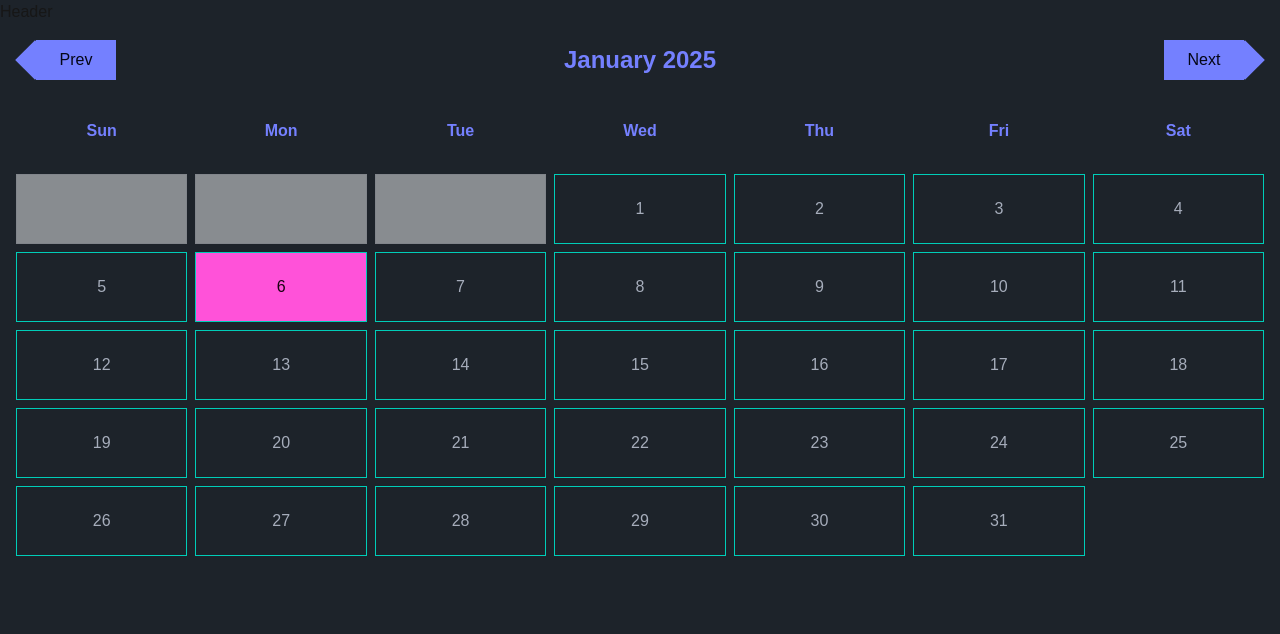
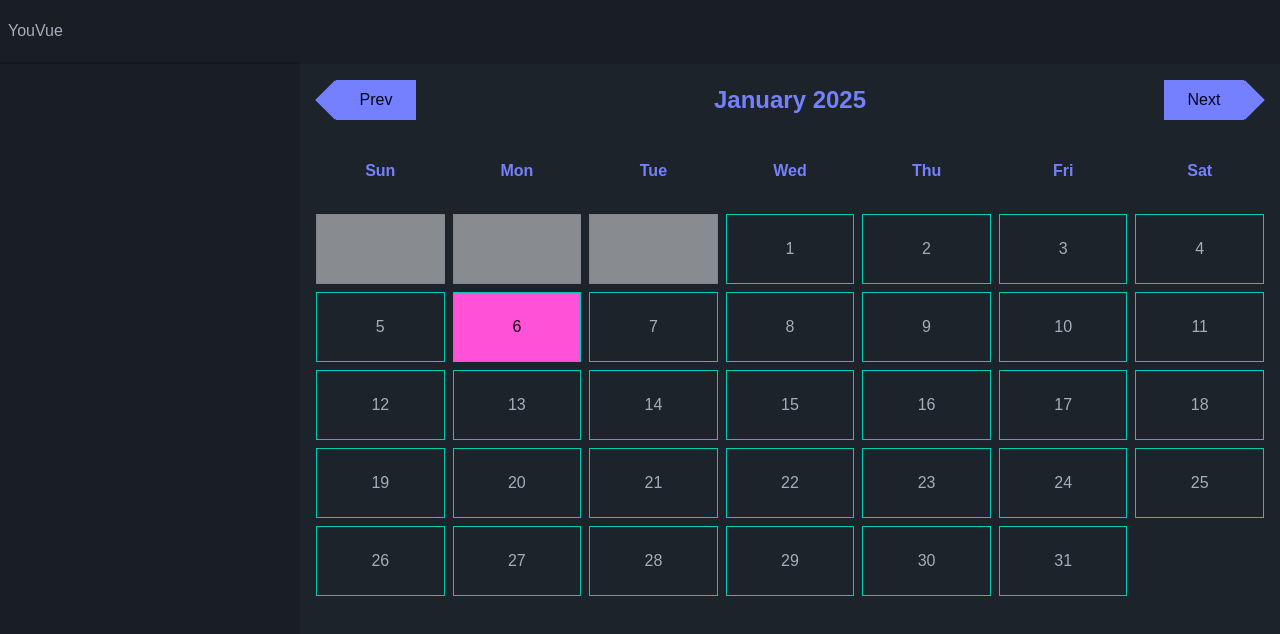
Before and after one commit to OlaOluwalekan/youvue, a Next.js app: page / in a window 1280 px wide. Shown: the top 634 px of the page. Built offline with nearby package versions, Linux system fonts and the light colour scheme.

Commit message:
added sidebar

```diff
--- a/app/page.tsx
+++ b/app/page.tsx
@@ -1,11 +1,13 @@
 import Calendar from '@/components/calendar/Calendar'
 import Header from '@/components/header/Header'
+import Sidebar from '@/components/sider/Sidebar'
 
 const HomePage = () => {
   return (
-    <div className='h-full bg-base-100'>
-      <Header />
-      <div>
+    <div className='h-full bg-base-100 md:flex'>
+      <Sidebar />
+      <div className='w-full'>
+        <Header />
         <Calendar />
       </div>
     </div>
--- a/components/calendar/Calendar.tsx
+++ b/components/calendar/Calendar.tsx
@@ -8,7 +8,7 @@ const Calendar = () => {
   const { selectedView } = useSelector((store: RootState) => store.calendar)
 
   return (
-    <div className='p-4 text-primary'>
+    <div className='p-4 text-primary w-full'>
       {selectedView === 'month' && <Month />}
     </div>
   )
--- a/components/header/Header.tsx
+++ b/components/header/Header.tsx
@@ -1,5 +1,28 @@
+'use client'
+
+import { useDispatch } from 'react-redux'
+import Logo from './Logo'
+import { FaBarsStaggered } from 'react-icons/fa6'
+import { toggleSidebar } from '@/store/sidebarSlice'
+
 const Header = () => {
-  return <div>Header</div>
+  const dispatch = useDispatch()
+
+  return (
+    <header>
+      <div className='navbar bg-base-200 text-base-content'>
+        <div className='flex gap-2 items-center md:hidden'>
+          <button
+            className='text-xl'
+            onClick={() => dispatch(toggleSidebar(true))}
+          >
+            <FaBarsStaggered />
+          </button>
+          <Logo />
+        </div>
+      </div>
+    </header>
+  )
 }
 
 export default Header
--- /dev/null
+++ b/components/header/Logo.tsx
@@ -0,0 +1,7 @@
+import Link from 'next/link'
+
+const Logo = () => {
+  return <Link href='/'>YouVue</Link>
+}
+
+export default Logo
--- /dev/null
+++ b/components/sider/Sidebar.tsx
@@ -0,0 +1,40 @@
+'use client'
+
+import { RootState } from '@/store'
+import clsx from 'clsx'
+import { useDispatch, useSelector } from 'react-redux'
+import Logo from '../header/Logo'
+import { FaTimes } from 'react-icons/fa'
+import { toggleSidebar } from '@/store/sidebarSlice'
+
+const Sidebar = () => {
+  const { sidebarIsOpen } = useSelector((store: RootState) => store.sidebar)
+  const dispatch = useDispatch()
+
+  return (
+    <div
+      className={clsx(
+        'w-screen h-screen backdrop-filter backdrop-blur-sm bg-base-200/40 absolute top-0 z-20 md:left-0 md:w-[300px] md:relative transition-all duration-300',
+        sidebarIsOpen ? 'left-0' : 'left-[-5000px]'
+      )}
+    >
+      <div
+        className={clsx(
+          'w-[300px] h-full bg-base-200 shadow-lg md:shadow-none'
+        )}
+      >
+        <article className='navbar flex justify-between text-base-content border-b-2 border-base-300'>
+          <Logo />
+          <button
+            className='text-xl md:hidden'
+            onClick={() => dispatch(toggleSidebar(false))}
+          >
+            <FaTimes />
+          </button>
+        </article>
+      </div>
+    </div>
+  )
+}
+
+export default Sidebar
--- a/store.ts
+++ b/store.ts
@@ -1,12 +1,14 @@
 import { configureStore } from '@reduxjs/toolkit'
 import themeSlice from './store/themeSlice'
 import calendarSlice from './store/calendarSlice'
+import sidebarSlice from './store/sidebarSlice'
 
 const store = configureStore({
   reducer: {
     // Add reducers here
     theme: themeSlice,
     calendar: calendarSlice,
+    sidebar: sidebarSlice,
   },
 })
 
--- /dev/null
+++ b/store/sidebarSlice.ts
@@ -0,0 +1,20 @@
+import { SidebarInitProps } from '@/types/sidebar.interface'
+import { createSlice } from '@reduxjs/toolkit'
+
+const initialState: SidebarInitProps = {
+  sidebarIsOpen: false,
+}
+
+const sidebarSlice = createSlice({
+  name: 'sidebar',
+  initialState,
+  reducers: {
+    toggleSidebar: (state, { payload }: { payload: boolean }) => {
+      state.sidebarIsOpen = payload
+    },
+  },
+})
+
+export const { toggleSidebar } = sidebarSlice.actions
+
+export default sidebarSlice.reducer
--- /dev/null
+++ b/types/sidebar.interface.ts
@@ -0,0 +1,3 @@
+export interface SidebarInitProps {
+  sidebarIsOpen: boolean
+}
```
